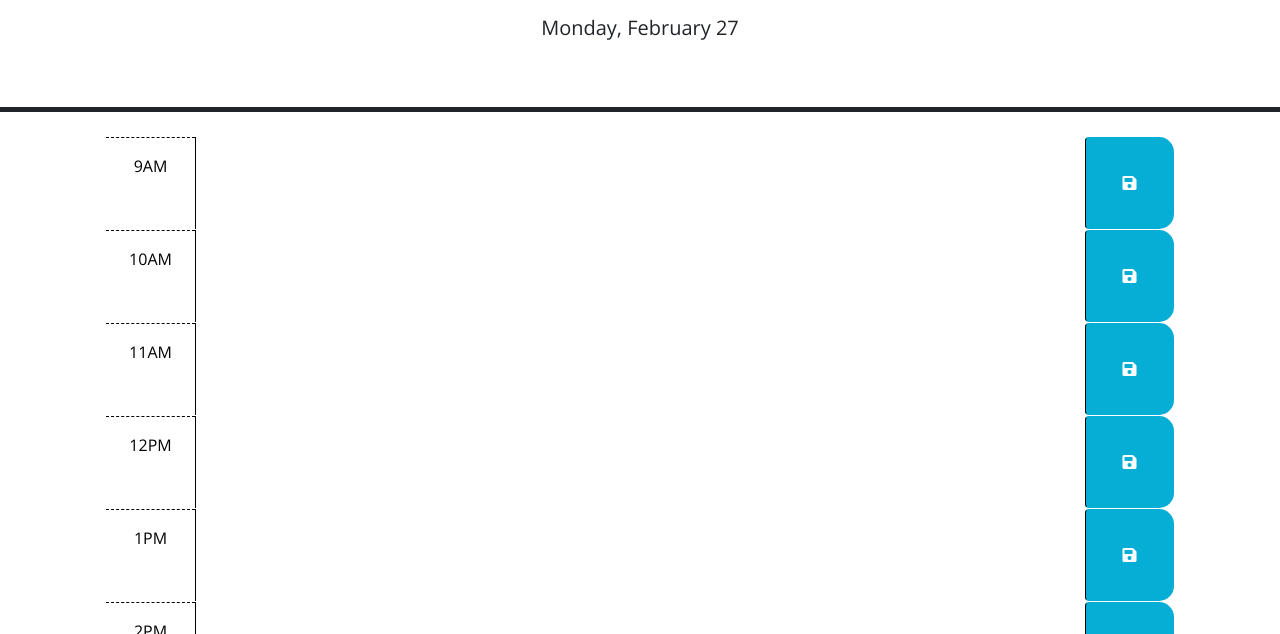
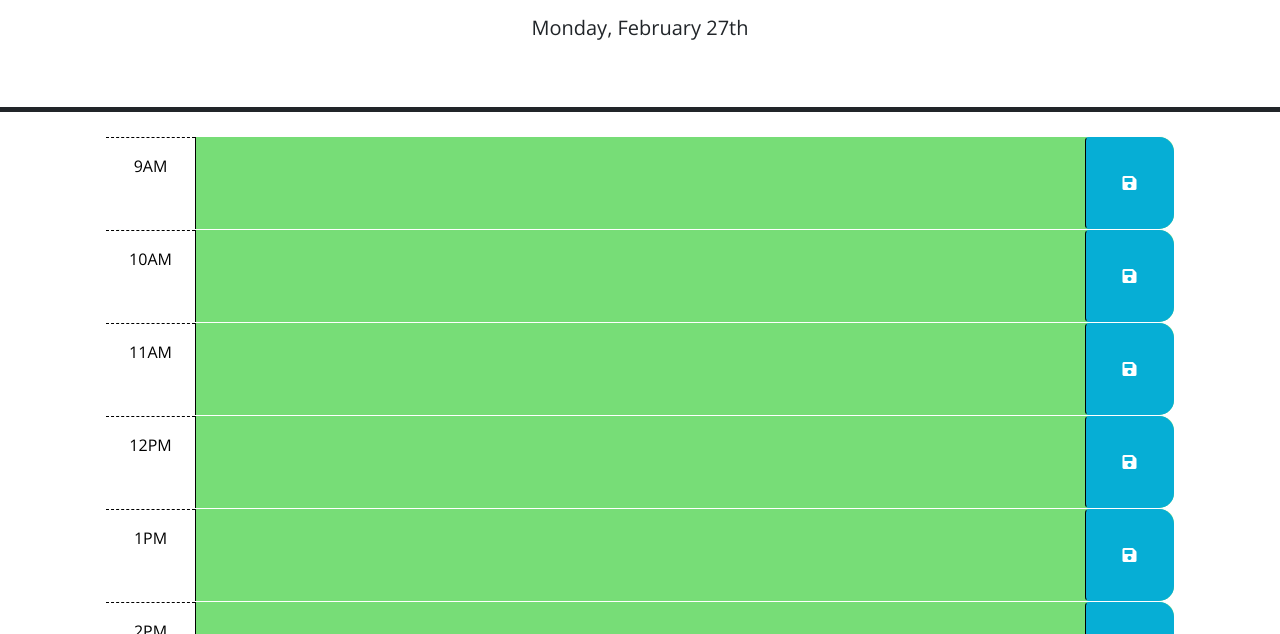
Before and after one commit to JayStepz/Work-Day-Scheduler, a plain HTML site: page Develop/index.html in a window 1280 px wide. Shown: the part 166-800 px from the top of the page. Drawn offline with nearby package versions, Linux system fonts and the light colour scheme.

Commit message:
Added the dayjs plugin to display the ordinal of the date. Got help from a classmate to finish the color-change time-based function. Added some notes in JS.

```diff
--- a/Develop/index.html
+++ b/Develop/index.html
@@ -120,6 +120,9 @@
       integrity="sha256-iu/zLUB+QgISXBLCW/mcDi/rnf4m4uEDO0wauy76x7U="
       crossorigin="anonymous"
     ></script>
+    <script src="https://cdn.jsdelivr.net/npm/dayjs@1/dayjs.min.js"></script>
+    <script src="https://cdn.jsdelivr.net/npm/dayjs@1/plugin/advancedFormat.js"></script>
+    <script>dayjs.extend(window.dayjs_plugin_advancedFormat)</script>
 
     <script src="script.js"></script>
   </body>
--- a/Develop/script.js
+++ b/Develop/script.js
@@ -1,11 +1,7 @@
-// Wrap all code that interacts with the DOM in a call to jQuery to ensure that
-// the code isn't run until the browser has finished rendering all the elements
-// in the html.
-//-------------
-// USE $.ready(function());
 $( document ).ready(function () {
   // Establish a constant that applies for all save buttons, regardless of block
   const saveBtns = $('.saveBtn');
+
   // .each() will check each save button
   saveBtns.each(function() {
     var textArea = $(this).siblings('.description'); // this will be any text in a text area (class="description")
@@ -18,23 +14,25 @@ $( document ).ready(function () {
     });
   });
 
-  // TODO: Add code to apply the past, present, or future class to each time
-  // block by comparing the id to the current hour. HINTS: How can the id
-  // attribute of each time-block be used to conditionally add or remove the
-  // past, present, and future classes? How can Day.js be used to get the
-  // current hour in 24-hour time?
-  //------------------------------
-  //  $.addClass() for assigning past, present or future
-  //  delete past, present and future classes from html divs and replace them using $.addClass() and day.js?
-  //  Use .removeClass() to delete past, present, future classes as needed?
-  const present = $('.present');
-  const past = $('.past');
-  const future = $('.future');
-  const current = dayjs();
+  $('.time-block').each(function (){
+    const colorID = $(this).attr('id').slice(5); // gets the hour number from the id (ex. gets 9 from hour-9)
+    const current = dayjs().hour(); // gets the hour in 24-hour clock format (ex. 3:34PM is 15. Note, it only applies to the hour.)
 
-  //-------------------------------------------------------------------------------
+    if (colorID == current) { // == used instead of ===. Just needs to be similar, not exactly alike.
+      $(this).addClass('present');
+    }
+    if (colorID < current) {
+      $(this).addClass('past');
+    }
+    if (colorID > current) {
+      $(this).addClass('future');
+    }
+  });
+
+  // Establishes a constant that applies to all divs with the 'description' class
   const textArea = $('.description');
 
+  // .each() will check each each div id
   textArea.each(function (){
     var timeID = $(this).parent().attr('id');
     var descrText = localStorage.getItem(timeID);
@@ -42,10 +40,9 @@ $( document ).ready(function () {
     if (descrText) {
       $(this).val(descrText);
     }
-    });
+  });
 
-
-  // TODO: Figure out how to get the Advanced Format plug-in to work so I can add operands to the date.
-  var currentDate = dayjs();
-  $ ( "#currentDay" ).text(currentDate.format('dddd, MMMM DD'));
+  // Displays the date in the header with an ordinal. Needed three lines of script from the Day.js plugin page. https://day.js.org/docs/en/plugin/loading-into-browser
+  var timeDate = dayjs();
+  $ ("#currentDay").text(timeDate.format('dddd, MMMM Do'));
 });
```
